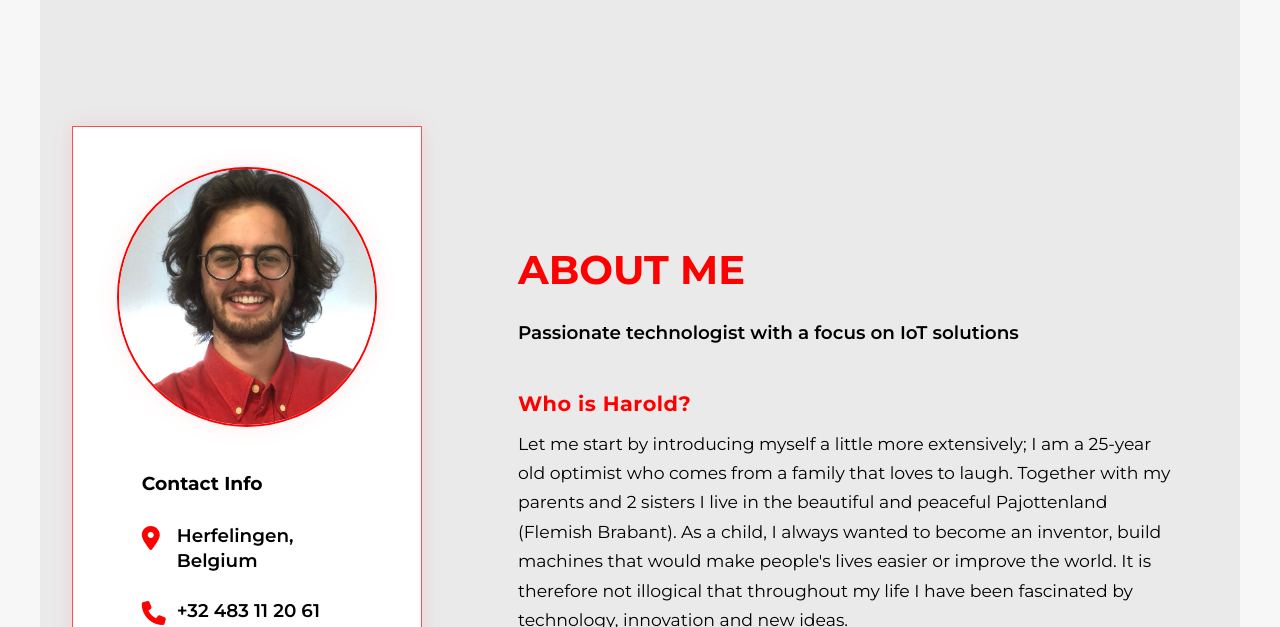
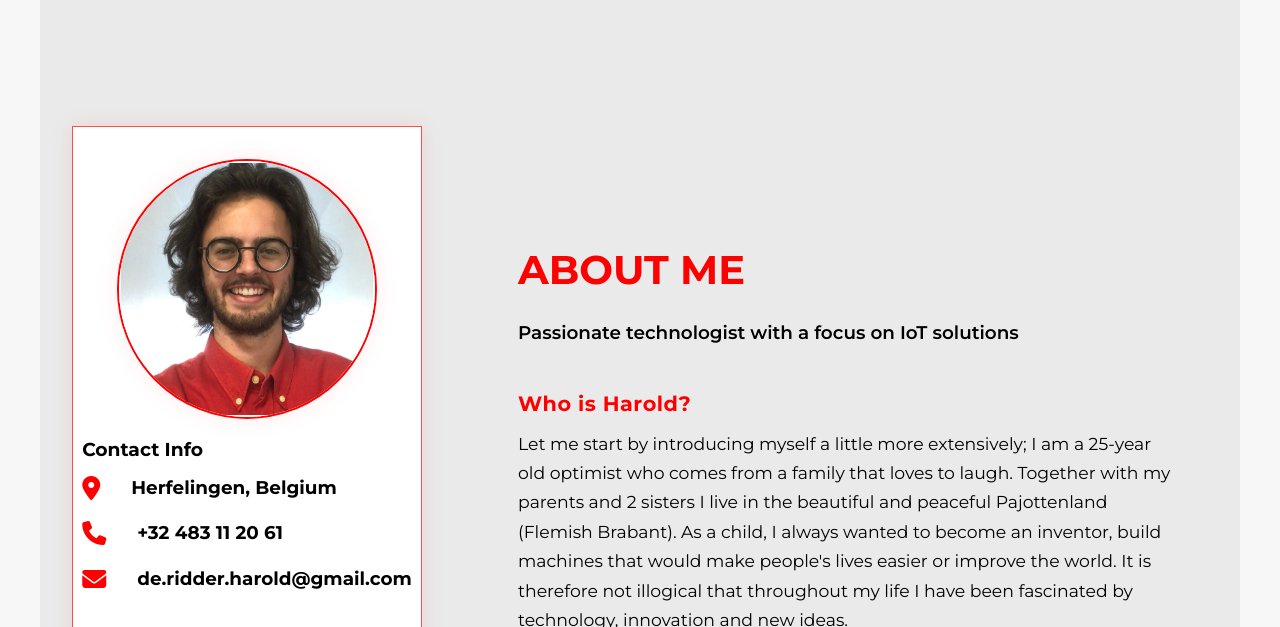
Before and after one commit to HDeRidder/Portfolio2025, a plain HTML site: page index.html in a window 1280 px wide. Shown: the part 850-1477 px from the top of the page. Drawn offline with Linux system fonts and the light colour scheme.

Commit message:
update sidebar

```diff
--- a/styles.css
+++ b/styles.css
@@ -256,10 +256,9 @@ h2 {
 .profile-frame img {
     width: 100%;
     height: 100%;
-    object-fit: cover; /* Ensure image covers the frame */
-    object-position: center; /* Ensure centered */
-    display: block; /* Ensure image is a block element for better sizing */
-    /* Removed border: 2px solid var(--light-card); */
+    object-fit: cover;
+    border: 2px solid var(--light-card);
+    object-position: center;
 }
 
 @keyframes borderGlow {
@@ -742,85 +741,80 @@ section.project-detail {
     display: flex;
     flex-direction: column;
     gap: 2rem;
-    align-items: center; /* Center the flex items horizontally */
+    align-items: flex-start; /* Center the flex items horizontally */
 }
 
 .contact-item {
-    display: flex; /* Use flexbox for alignment */
-    align-items: start; /* Align items to the start (top) */
-    gap: 0; /* Remove gap, spacing handled by icon margin */
-    /* Removed previous grid and flex properties */
-    /* display: grid; */
-    /* grid-template-columns: 30px 1fr; */
-    /* align-items: start; */
-    /* gap: 1rem; */
-    position: relative; /* Needed for positioning the ::before pseudo-element */
-    padding-left: 35px; /* Reduced left padding (e.g., 30px icon + 5px gap) */
-    width: 100%; /* Allow contact item to take full width of its container */
-    /* Removed previous grid and flex properties */
-    /* display: grid; */
-    /* grid-template-columns: 30px 1fr; */
-    /* align-items: start; */
-    /* gap: 1rem; */
+    display: flex;
+    align-items: center; /* Ensures vertical alignment of icon and text */
+    gap: 1rem;
+    /* Added for better centering if needed, though align-items should handle it */
+    justify-content: flex-start;
+    padding: 0.5rem 0;
+}
+
+.contact-item .contact-text {
+    font-weight: bold;
+    font-size: 1.15rem; /* Ensure location text has the same font size */
+}
+
+.contact-phone-link, /* Target phone link */
+.contact-email-link { /* Target email link */
+    font-size: 1.15rem; /* Make text bigger */
+    font-weight: 600; /* Make text bolder */
+}
+
+/* Styles for the mailto link in contact info */
+.contact-email-link {
+    display: flex;
+    align-items: center;
+    gap: 1rem;
+    text-decoration: none; /* Remove underline */
+    color: inherit; /* Inherit color from parent */
+    transition: color 0.3s ease; /* Add smooth color transition */
+}
+
+.contact-email-link:hover {
+    color: var(--primary-red); /* Change color to red on hover */
+    text-decoration: none !important; /* Explicitly remove underline on hover, using !important as a last resort */
+    text-shadow: none; /* Remove text shadow/glow */
+    /* Removed transform: scale(1.03); to eliminate subtle growth effect */
+}
+
+.contact-email-link:hover p { /* Target the p tag inside on hover */
+     text-decoration: none !important; /* Explicitly remove underline on p tag on hover */
+}
+
+/* Styles for the phone link */
+.contact-phone-link {
+    display: flex;
+    align-items: center;
+    gap: 1rem;
+    text-decoration: none; /* Remove underline */
+    color: inherit; /* Inherit color from parent */
+    transition: color 0.3s ease; /* Add smooth color transition */
+}
+
+.contact-phone-link:hover {
+     color: var(--primary-red); /* Change color to red on hover */
+     text-decoration: none !important; /* Explicitly remove underline on hover, using !important as a last resort */
+     text-shadow: none; /* Remove text shadow/glow */
+     /* Removed transform: scale(1.03); to eliminate subtle growth effect */
+}
+
+.contact-phone-link:hover p { /* Target the p tag inside on hover */
+    text-decoration: none !important; /* Explicitly remove underline on p tag on hover */
 }
 
 .contact-item i {
-    font-size: 1.5rem;
-    color: var(--primary-red);
-    /* Removed fixed width, flex-shrink, and margin-right */
-    /* width: 30px; */
-    /* flex-shrink: 0; */
-    /* margin-right: 1rem; */
-    position: absolute; /* Position icon absolutely */
-    left: 0; /* Align icon to the left edge of the padding */
-    top: 3px; /* Adjust top position to fine-tune vertical alignment with the first line of text */
-    /* Removed previous positioning/alignment */
-    /* vertical-align: top; */
-    /* Removed sizing and positioning properties - flex handles this */
-    /* width: 30px; */
-    /* flex-shrink: 0; */
-    /* margin-right: 1rem; */
-    /* Removed grid-column/row from previous attempts */
-    /* grid-column: 1; */
-    /* grid-row: 1; */
-    /* vertical-align: middle; */ /* Removed previous vertical-align */
-}
-
-.contact-text {
-    color: var(--light-text); /* Ensure text color is correct */
-    font-size: 1.15rem;
-    font-weight: 600;
-    line-height: 1.4;
-    word-break: break-word; /* Allow long words to break and wrap */
-    text-align: left; /* Explicitly align text to the left */
-    display: block; /* Keep as block to manage text wrapping within its container */
-    /* Removed flex-grow */
-    /* flex-grow: 1; */
-    /* Removed previous positioning/flex properties */
-    /* Removed display: block; */
-    /* Removed positioning and flex properties */
-    /* flex-grow: 1; */
-    /* Removed grid-column/row from previous attempts */
-    /* grid-column: 3; */
-    /* grid-row: 1; */
-}
-
-body:not(.light-mode) .contact-text {
-    color: var(--dark-text);
-}
-
-/* Ensure links inside contact items inherit text styles */
-.contact-phone-link .contact-text,
-.contact-email-link .contact-text {
-    color: inherit; /* Inherit color from the link */
-    text-decoration: none; /* Remove underline from text within links */
+    font-size: 1.5rem; /* Keep icon size consistent or adjust if needed */
+    color: var(--primary-red);
 }
 
 .social-links {
-    display: flex; /* Use flexbox for social icons */
-    justify-content: center; /* Center social icons */
-    margin-top: 1.8rem; /* Adjusted space above social links */
-    gap: 1.2rem; /* Adjusted space between social icons */
+    display: flex;
+    gap: 1.5rem;
+    margin-top: 2rem;
 }
 
 .social-icon {
@@ -1403,6 +1397,7 @@ body:not(.light-mode) .document-card .document-buttons .cta-button.document-view
 .contact-email-link {
     color: inherit; /* Inherit color from parent */
     text-decoration: none; /* Remove underline */
+    transition: color 0.3s ease; /* Add smooth color transition */
 }
 
 .contact-phone-link:hover,
@@ -1410,7 +1405,7 @@ body:not(.light-mode) .document-card .document-buttons .cta-button.document-view
     color: var(--primary-red); /* Change color to red on hover */
     text-decoration: none !important; /* Explicitly remove underline on hover, using !important as a last resort */
     text-shadow: none; /* Remove text shadow/glow */
-    transform: scale(1.03); /* Subtle growth effect */
+    /* Removed transform: scale(1.03); to eliminate subtle growth effect */
 }
 
 .contact-phone-link:hover p { /* Target the p tag inside on hover */
@@ -1862,20 +1857,20 @@ section:not(.hero) {
 
 /* Styles for the sidebar - used for appearance */
 .skills-sidebar {
-    position: sticky;
-    top: 100px;
-    padding: 2.5rem; /* Keep outer padding */
-    background-color: var(--light-card);
-    border: 1px solid var(--light-border);
-    box-shadow: 0 0 20px rgba(255, 0, 0, 0.1);
-    display: flex;
-    flex-direction: column;
-    align-items: center;
-    gap: 0.8rem; /* Reduced gap between major sidebar sections */
-    width: auto;
-    height: auto; /* Ensure height is auto to fit content */
-    overflow-y: visible; /* Ensure overflow is visible */
-    z-index: auto;
+    position: sticky; /* Make the sidebar sticky */
+    top: 100px; /* Position below the fixed navbar (adjust if navbar height changes) */
+    padding: 2rem; /* Add padding inside the sidebar */
+    background-color: var(--light-card); /* Add a background */
+    border: 1px solid var(--light-border); /* Add a border */
+    box-shadow: 0 0 20px rgba(255, 0, 0, 0.1); /* Add a subtle shadow */
+    display: flex; /* Use flexbox for content within sidebar */
+    flex-direction: column; /* Stack content vertically */
+    align-items: center; /* Center content horizontally */
+    gap: 1rem; /* Space between profile and contact info */
+    width: auto; /* Ensure width is not fixed for sticky */
+    height: auto; /* Ensure height is not fixed for sticky */
+    overflow-y: visible; /* Ensure overflow is visible for sticky */
+    z-index: auto; /* Revert z-index */
 }
 
 body:not(.light-mode) .skills-sidebar {
@@ -2298,10 +2293,8 @@ body:not(.light-mode) .soft-skills li {
     }
 
     .skills-contact-info h3 {
-        font-size: 1.4rem; /* Slightly larger heading */
-        color: var(--primary-red);
-        margin-bottom: 1.2rem; /* Space below heading */
-        text-align: center; /* Center the contact info heading */
+        font-size: 1.2rem;
+        margin-bottom: 0.8rem;
     }
 
      .skills-contact-info .contact-item {
@@ -2381,93 +2374,3 @@ body:not(.light-mode) .skills-cv p {
 body:not(.light-mode) .soft-skills li {
      color: var(--dark-text);
 }
-
-.skills-contact-info {
-    /* Add padding around the contact text content */
-    padding: 1.8rem; /* Reduced padding slightly for compactness */
-    display: flex;
-    flex-direction: column;
-    gap: 1.5rem; /* Keep gap between contact items */
-    align-items: flex-start; /* Align items to the start (left) */
-    /* Removed center alignment for contact info block */
-    /* align-items: center; */
-}
-
-.contact-item {
-    display: flex; /* Use flexbox for alignment */
-    align-items: start; /* Align items to the start (top) */
-    gap: 0; /* Remove gap, spacing handled by padding */
-    position: relative; /* Needed for positioning the icon absolutely */
-    padding-left: 35px; /* Reduced left padding (e.g., 30px icon + 5px gap) */
-    width: 100%; /* Allow contact item to take full width of its container */
-    /* Removed previous grid and flex properties */
-    /* display: grid; */
-    /* grid-template-columns: 30px 1fr; */
-    /* align-items: start; */
-    /* gap: 1rem; */
-}
-
-.contact-item i {
-    font-size: 1.5rem;
-    color: var(--primary-red);
-    position: absolute; /* Position icon absolutely */
-    left: 0; /* Align icon to the left edge of the padding */
-    top: 3px; /* Adjust top position to fine-tune vertical alignment with the first line of text */
-    /* Removed fixed width, flex-shrink, margin-right, and vertical-align */
-    /* width: 30px; */
-    /* flex-shrink: 0; */
-    /* margin-right: 1rem; */
-    /* vertical-align: top; */
-    /* Removed previous positioning/alignment */
-    /* vertical-align: top; */
-    /* Removed sizing and positioning properties - flex handles this */
-    /* width: 30px; */
-    /* flex-shrink: 0; */
-    /* margin-right: 1rem; */
-    /* Removed grid-column/row from previous attempts */
-    /* grid-column: 1; */
-    /* grid-row: 1; */
-    /* vertical-align: middle; */
-}
-
-.contact-text {
-    color: var(--light-text); /* Ensure text color is correct */
-    font-size: 1.15rem;
-    font-weight: 600;
-    line-height: 1.4;
-    word-break: break-word; /* Allow long words to break and wrap */
-    text-align: left; /* Explicitly align text to the left */
-    display: block; /* Ensure text behaves as a block for wrapping */
-    flex-grow: 1; /* Allow the text to grow and take available space */
-    /* Removed margin-left as padding handles the indent */
-    /* margin-left: 0; */
-    /* Removed previous positioning/flex properties */
-    /* Removed display: block; - allow inline-block behavior within flex */
-    /* Removed display: block; */
-    /* Removed positioning and flex properties */
-    /* flex-grow: 1; */
-    /* Removed grid-column/row from previous attempts */
-    /* grid-column: 3; */
-    /* grid-row: 1; */
-}
-
-body:not(.light-mode) .contact-text {
-    color: var(--dark-text);
-}
-
-/* Ensure links inside contact items behave correctly */
-.contact-phone-link,
-.contact-email-link {
-    color: inherit; /* Inherit color from parent */
-    text-decoration: none; /* Remove underline */
-    display: flex; /* Use flexbox for link content */
-    align-items: flex-start; /* Align items to the start */
-    width: 100%; /* Ensure link takes full width */
-}
-
-.contact-phone-link .contact-text,
-.contact-email-link .contact-text {
-    color: inherit; /* Inherit color from the link */
-    text-decoration: none; /* Remove underline from text within links */
-    flex-grow: 1; /* Allow text span to grow */
-}
```
Also changed, not shown: index.html (+1 -1 lines).
